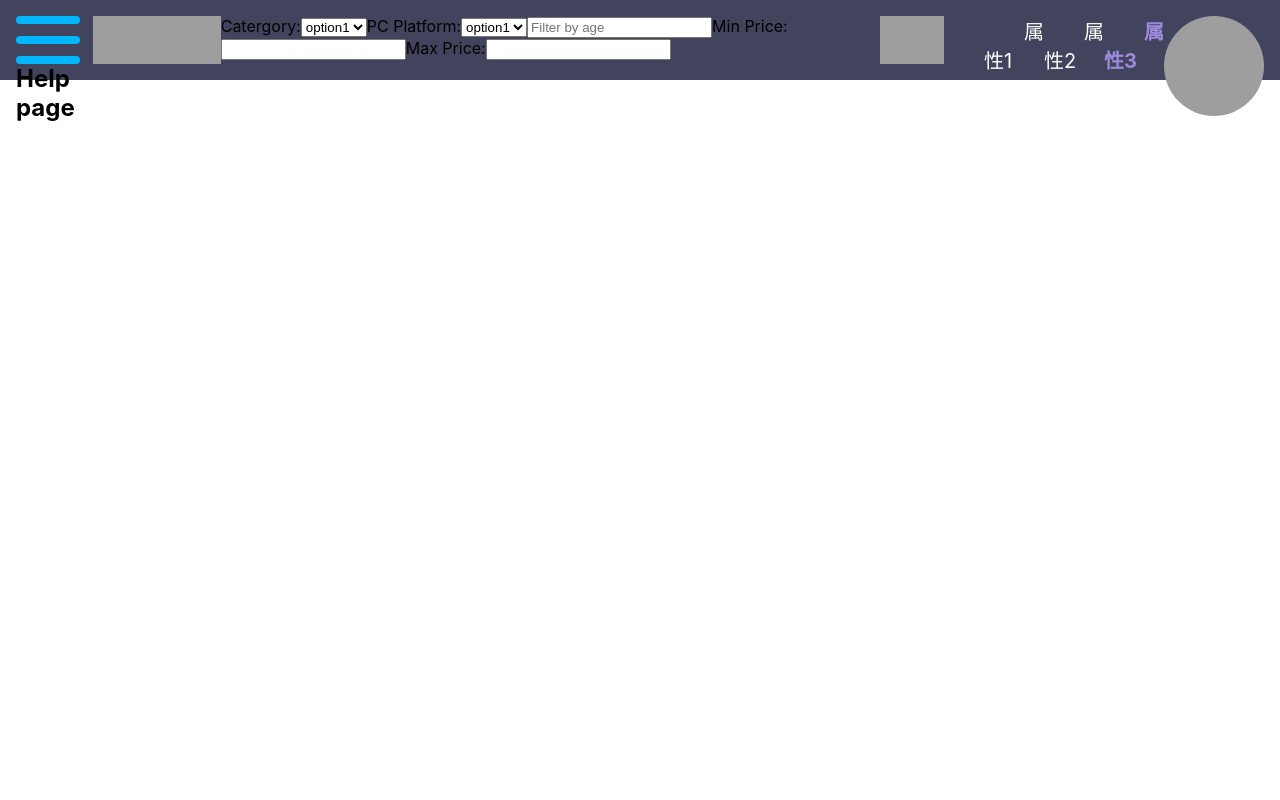
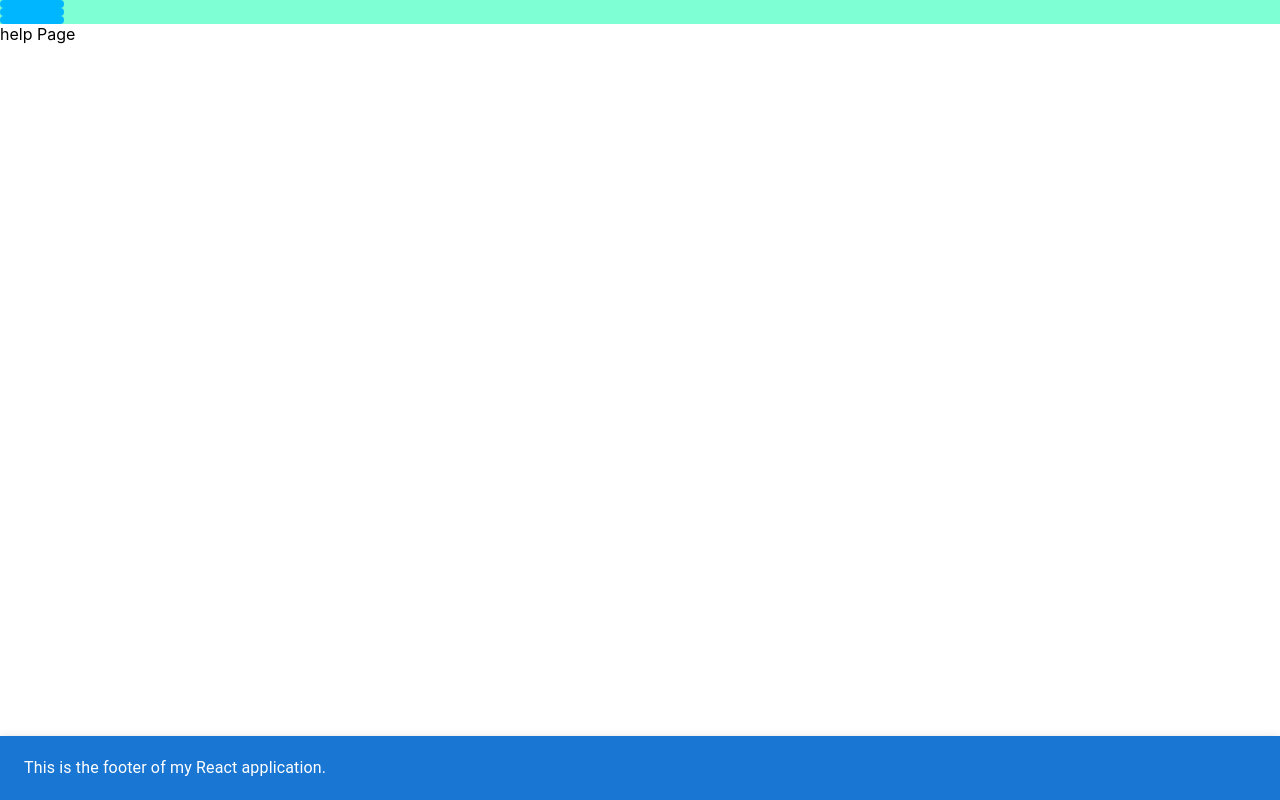
Before and after one commit to linggew/GGsteam, a React (Create React App) app in the folder ggsteam/frontend/: page /help in a window 1280 px wide. Built offline with nearby package versions, Linux system fonts and the light colour scheme; grey boxes are pictures that could not be loaded.

Commit message:
adjust footer and header

```diff
--- a/ggsteam/frontend/src/App.css
+++ b/ggsteam/frontend/src/App.css
@@ -1,3 +1,8 @@
+.App {
+  display: flex;
+  flex-direction: column;
+  min-height: 100vh;
+}
 .headerContainer {
   width: 100%;
   display: flex;
@@ -46,13 +51,13 @@ nav ul {
   margin-top: 30px;
 }
 
-footer {
+/* footer {
   background-color: black;
   padding: 30px;
   margin-bottom: 0;
   color: white;
   font-size: 24;
-}
+} */
 
 * {
   margin: 0;
@@ -169,3 +174,21 @@ nav {
   border-radius: 3px;
   cursor: pointer;
 }
+.header {
+  /* width: 100%;
+  height: 100px; */
+  background-color: aquamarine;
+}
+.footer {
+  background-color: #333;
+  /* color: #fff; */
+  /* height: 100px; */
+  /* text-align: center; */
+  position: fixed;
+  bottom: 0;
+  width: 100%;
+}
+.pagecontainer {
+  height: 1000px;
+  background-color: rgb(98, 185, 160);
+}
--- a/ggsteam/frontend/src/App.js
+++ b/ggsteam/frontend/src/App.js
@@ -2,6 +2,13 @@ import "./App.css"
 import React, { useState, useEffect } from "react"
 import Axios from "axios"
 import NavBar from './components/NavBar'
+import { Route, Routes, Link } from 'react-router-dom'
+import Login from './screens/Login'
+import SignUp from './screens/Signup'
+import ForgotPassword from './screens/ForgotPassword'
+import Home from './screens/Home'
+import Help from './screens/Help'
+import About from './screens/About'
 function App () {
   // const [gameList, setGameList] = useState([])
 
@@ -35,7 +42,15 @@ function App () {
           )
         })}
       </div> */}
-      <NavBar />
+
+      <Routes>
+        <Route path="/login" element={<Login />} />
+        <Route path="/forget-password" element={<ForgotPassword />} />
+        <Route path="/sign-up" element={<SignUp />} />
+        <Route path="/home" element={<Home />} />
+        <Route path="/help" element={<Help />} />
+        <Route path="/about" element={<About />} />
+      </Routes>
     </div>
   )
 }
--- a/ggsteam/frontend/src/components/Burger.jsx
+++ b/ggsteam/frontend/src/components/Burger.jsx
@@ -1,12 +1,6 @@
 import React, { useState } from 'react'
 import Drawer from '@mui/material/Drawer'
 import { Route, Routes, Link } from 'react-router-dom'
-import Home from '../screens/Home'
-import Help from '../screens/Help'
-import About from '../screens/About'
-import Login from '../screens/Login'
-import SignUp from '../screens/Signup'
-import ForgotPassword from '../screens/ForgotPassword'
 import '../App.css'
 
 const BurgerMenu = () => {
@@ -62,14 +56,6 @@ const BurgerMenu = () => {
           </nav>
         </div>
       </Drawer>
-      <Routes>
-        <Route path="/home" element={<Home />} />
-        <Route path="/help" element={<Help />} />
-        <Route path="/about" element={<About />} />
-        <Route path="/login" element={<Login />} />
-        <Route path="/forget-password" element={<ForgotPassword />} />
-        <Route path="/sign-up" element={<SignUp />} />
-      </Routes>
     </div>
   )
 }
--- /dev/null
+++ b/ggsteam/frontend/src/components/footer.jsx
@@ -0,0 +1,19 @@
+// Footer.jsx
+import React from 'react'
+import { AppBar, Toolbar, Typography } from '@mui/material'
+
+const Footer = () => {
+  return (
+    <div className="footer">
+      <AppBar position="static" color="primary">
+        <Toolbar>
+          <Typography variant="body1" color="inherit">
+            This is the footer of my React application.
+          </Typography>
+        </Toolbar>
+      </AppBar>
+    </div>
+  )
+}
+
+export default Footer
--- /dev/null
+++ b/ggsteam/frontend/src/components/header.jsx
@@ -0,0 +1,10 @@
+import React from 'react'
+import BurgerMenu from './Burger'
+import '../App.css'
+export default function Header() {
+  return (
+    <div className="header">
+      <BurgerMenu />
+    </div>
+  )
+}
--- a/ggsteam/frontend/src/screens/About.jsx
+++ b/ggsteam/frontend/src/screens/About.jsx
@@ -1,6 +1,14 @@
 import React from 'react'
+import Header from '../components/header'
+import Footer from '../components/footer'
 
 function About() {
-  return <p>About Page</p>
+  return (
+    <div>
+      <Header />
+      <p>About Page</p>
+      <Footer />
+    </div>
+  )
 }
 export default About
--- a/ggsteam/frontend/src/screens/Help.jsx
+++ b/ggsteam/frontend/src/screens/Help.jsx
@@ -1,5 +1,14 @@
 import React from 'react'
+import Header from '../components/header'
+import Footer from '../components/footer'
+import '../App.css'
 function Help() {
-  return <h2>Help page</h2>
+  return (
+    <div>
+      <Header />
+      <p>help Page</p>
+      <Footer />
+    </div>
+  )
 }
 export default Help
--- a/ggsteam/frontend/src/screens/Home.jsx
+++ b/ggsteam/frontend/src/screens/Home.jsx
@@ -1,5 +1,14 @@
 import React from 'react'
 import MyComponent from '../components/Mycomponents'
+import NavBar from '../components/NavBar'
+import Footer from '../components/footer'
+import '../App.css'
 export default function Home() {
-  return <MyComponent />
+  return (
+    <div className="pagecontainer">
+      <NavBar />
+      <MyComponent />
+      <Footer />
+    </div>
+  )
 }
```
